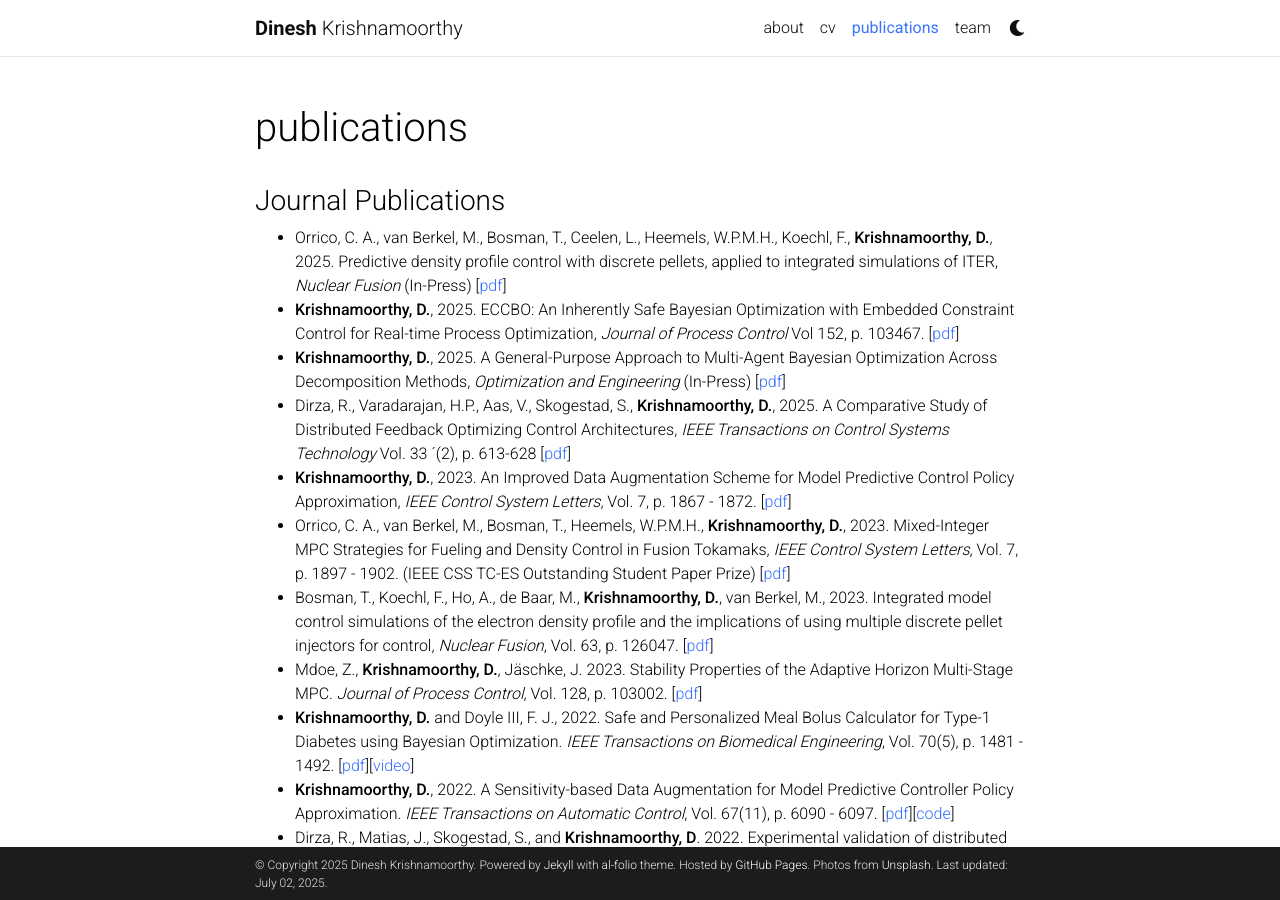
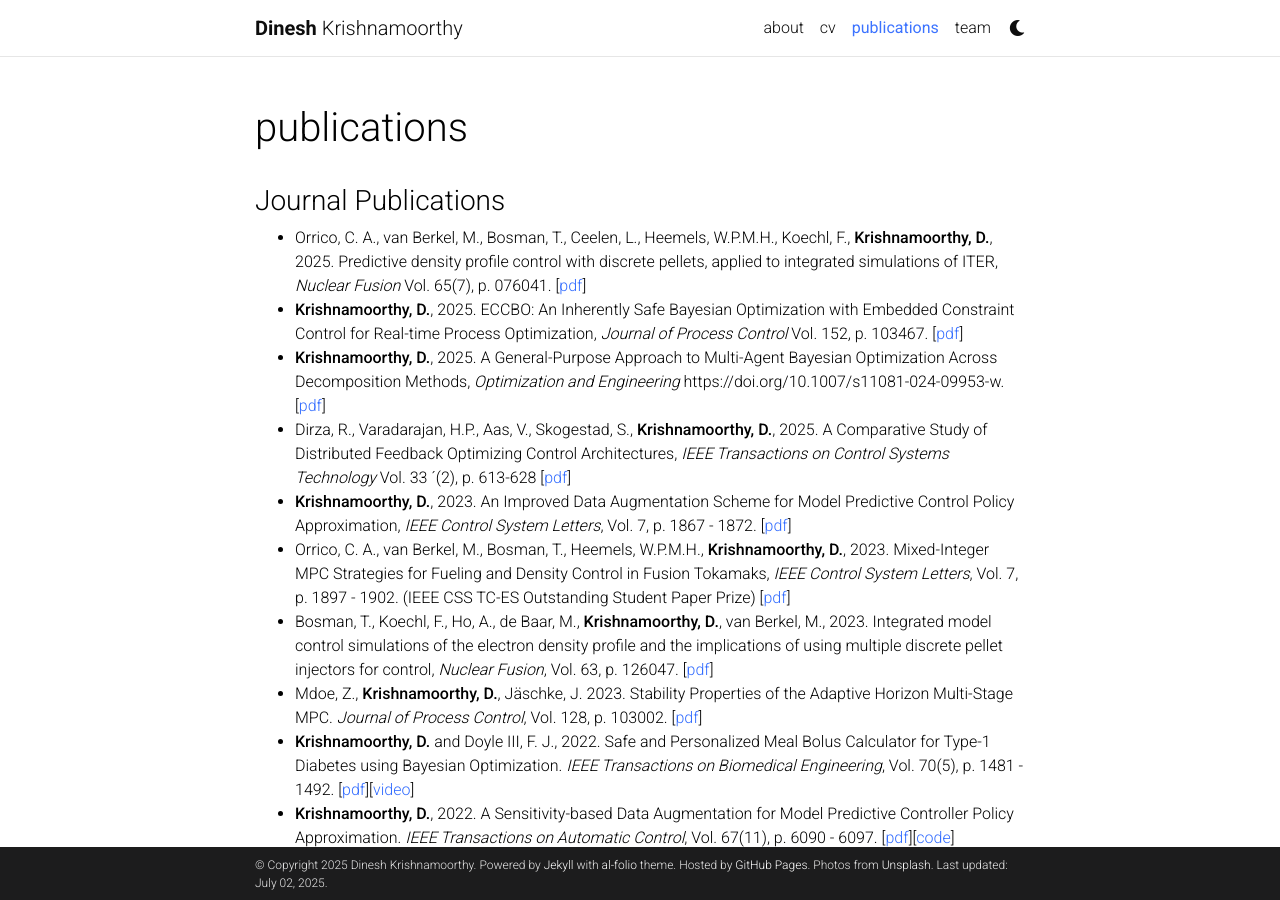
Before and after one commit to dinesh-krishnamoorthy/dinesh-krishnamoorthy.github.io, a Jekyll site: the page built from _pages/publications.md, in a window 1280 px wide and 900 px high. Built offline with Jekyll 4.4.1, drawn with Linux system fonts in a browser that asks for light colours; comment, search, counter and statistics services are not loaded; a style sheet for code colours, icons or effects is not loaded.

Commit message:
Update publications.md

```diff
--- a/_pages/publications.md
+++ b/_pages/publications.md
@@ -10,9 +10,9 @@ nav_order: 2
 
 
 ### Journal Publications
-* Orrico, C. A., van Berkel, M., Bosman, T., Ceelen, L., Heemels, W.P.M.H., Koechl, F., **Krishnamoorthy, D.**, 2025. Predictive density profile control with discrete pellets, applied to integrated simulations of ITER, _Nuclear Fusion_ (In-Press) [[pdf](https://www.dropbox.com/scl/fi/fgbpkhby1p5j0f412lvaq/Nucl_Fus_JINTRAC_PTH_MPC.pdf?rlkey=fqkqkroiszthj58e332gclbn2&st=2gn1fahi&dl=0)]
-* **Krishnamoorthy, D.**, 2025. ECCBO: An Inherently Safe Bayesian Optimization with Embedded Constraint Control for Real-time Process Optimization, _Journal of Process Control_ Vol 152, p. 103467. [[pdf](https://www.dropbox.com/scl/fi/0965fo7c5ydz9296tfzeo/ECCBO_main.pdf?rlkey=yhjtptox7wfjv671r41t7oq41&st=old4rylx&dl=0)]
-* **Krishnamoorthy, D.**, 2025. A General-Purpose Approach to Multi-Agent Bayesian Optimization Across Decomposition Methods, _Optimization and Engineering_ (In-Press) [[pdf](https://link.springer.com/article/10.1007/s11081-024-09953-w)]
+* Orrico, C. A., van Berkel, M., Bosman, T., Ceelen, L., Heemels, W.P.M.H., Koechl, F., **Krishnamoorthy, D.**, 2025. Predictive density profile control with discrete pellets, applied to integrated simulations of ITER, _Nuclear Fusion_ Vol. 65(7), p. 076041. [[pdf](https://www.dropbox.com/scl/fi/fgbpkhby1p5j0f412lvaq/Nucl_Fus_JINTRAC_PTH_MPC.pdf?rlkey=fqkqkroiszthj58e332gclbn2&st=2gn1fahi&dl=0)]
+* **Krishnamoorthy, D.**, 2025. ECCBO: An Inherently Safe Bayesian Optimization with Embedded Constraint Control for Real-time Process Optimization, _Journal of Process Control_ Vol. 152, p. 103467. [[pdf](https://www.dropbox.com/scl/fi/0965fo7c5ydz9296tfzeo/ECCBO_main.pdf?rlkey=yhjtptox7wfjv671r41t7oq41&st=old4rylx&dl=0)]
+* **Krishnamoorthy, D.**, 2025. A General-Purpose Approach to Multi-Agent Bayesian Optimization Across Decomposition Methods, _Optimization and Engineering_ https://doi.org/10.1007/s11081-024-09953-w. [[pdf](https://link.springer.com/article/10.1007/s11081-024-09953-w)]
 * Dirza, R., Varadarajan, H.P., Aas, V., Skogestad, S., **Krishnamoorthy, D.**, 2025. A Comparative Study of Distributed Feedback Optimizing Control Architectures, _IEEE Transactions on Control Systems Technology_ Vol. 33 ´(2), p. 613-628 [[pdf](https://arxiv.org/pdf/2411.04676)]
 * **Krishnamoorthy, D.**, 2023. An Improved Data Augmentation Scheme for Model Predictive Control Policy Approximation, _IEEE Control System Letters_, Vol. 7, p. 1867 - 1872. [[pdf](https://arxiv.org/pdf/2303.05607.pdf)]
 * Orrico, C. A., van Berkel, M., Bosman, T., Heemels, W.P.M.H., **Krishnamoorthy, D.**, 2023. Mixed-Integer MPC Strategies for Fueling and Density Control in Fusion Tokamaks, _IEEE Control System Letters_, Vol. 7, p. 1897 - 1902. (IEEE CSS TC-ES Outstanding Student Paper Prize) [[pdf](https://arxiv.org/pdf/2306.00415.pdf)]
```
